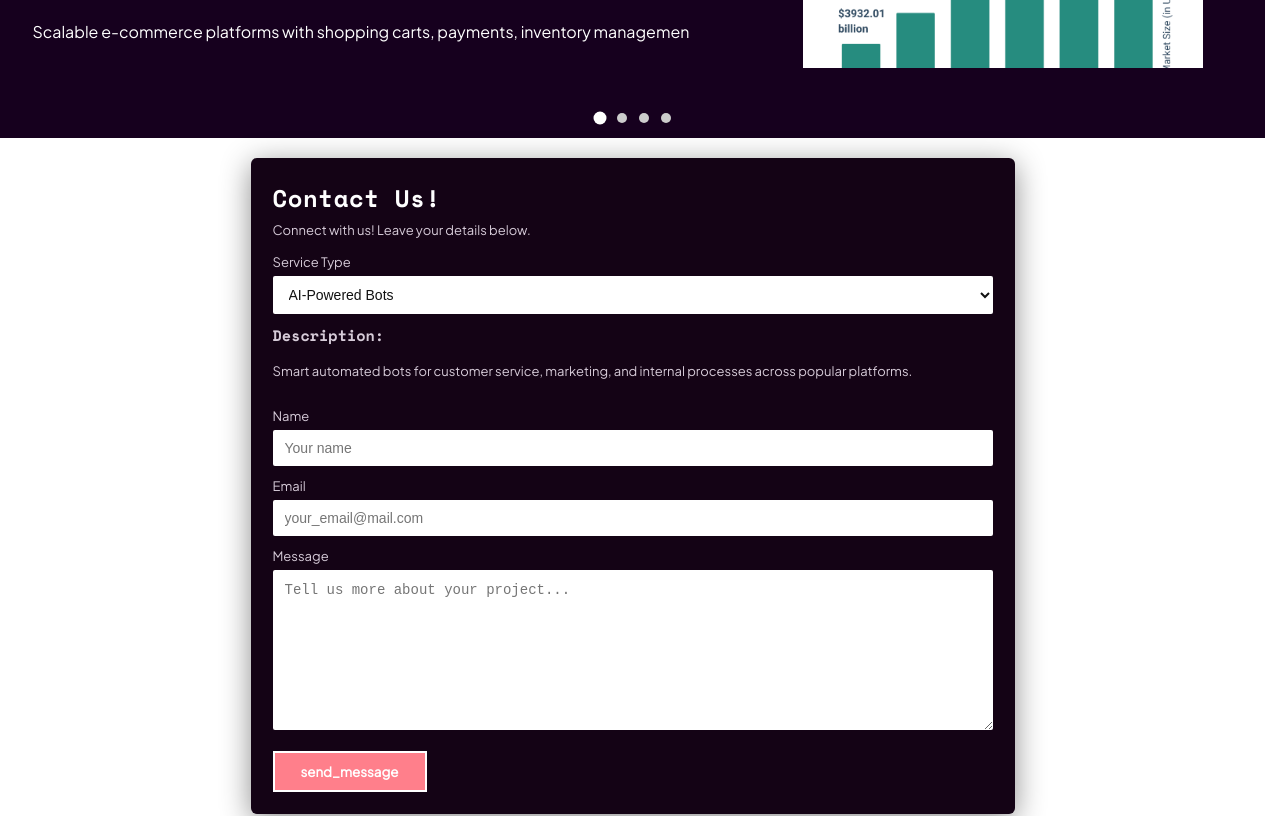
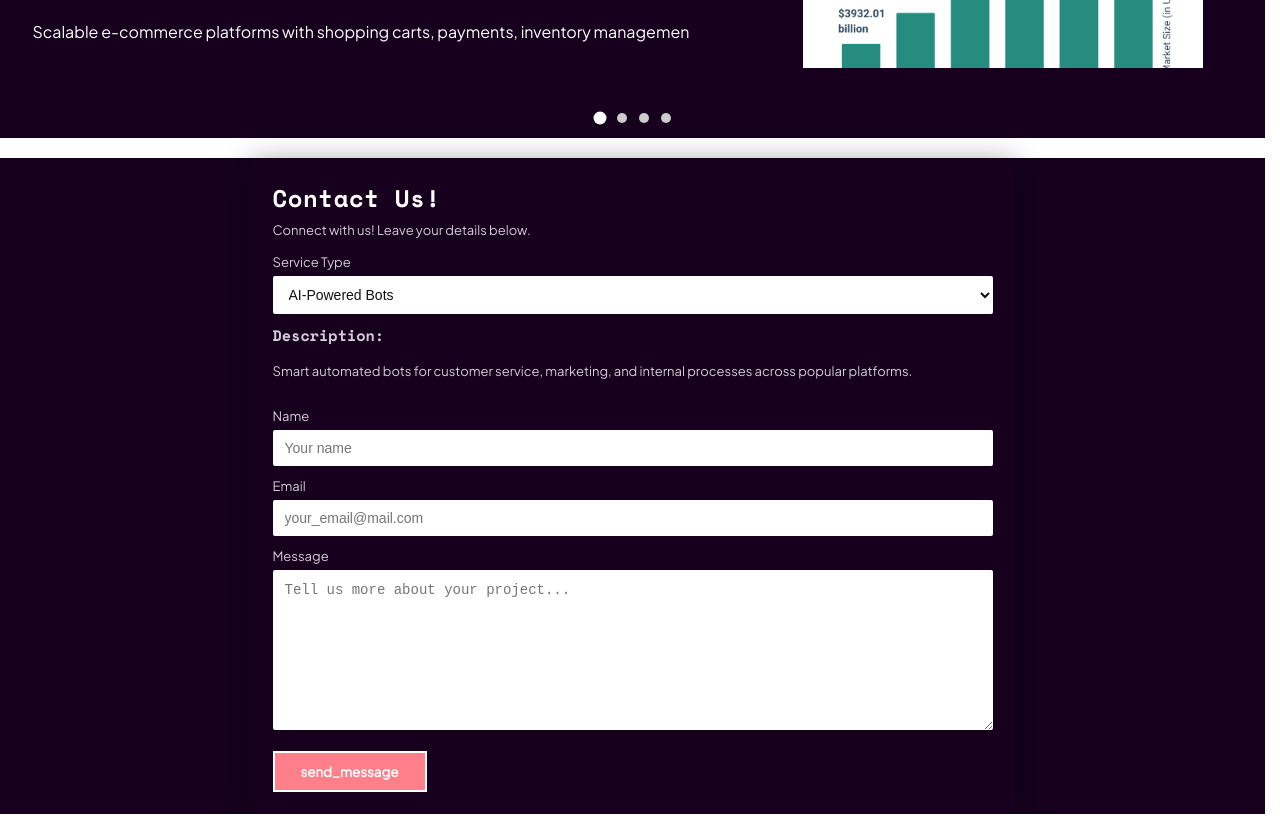
Before and after one commit to ushakovdenys03/qwerty, a React (Vite) app: page / in a window 1280 px wide. Shown: the part 2660-3476 px from the top of the page. Built offline with nearby package versions, Linux system fonts and the light colour scheme.

Commit message:
bgc
dark

```diff
--- a/src/widgets/form/form.module.css
+++ b/src/widgets/form/form.module.css
@@ -13,10 +13,20 @@
 /* ===================== */
 
 .wrapper {
-  padding: 20px;
   display: flex;
+  flex-direction: column;
   justify-content: center;
+  align-items: center;
   box-sizing: border-box;
+  width: 100%;
+  background-color: var(--color-dark);
+}
+
+.wrapper::after,
+.wrapper::before {
+  content: "";
+  border: 10px solid var(--input-bg);
+  width: 100%;
 }
 
 /* ===================== */
@@ -28,7 +38,7 @@
   max-width: 720px;
 
   padding: 22px;
-  background: var(--bg);
+  background: transparent;
   color: var(--white);
 
   box-shadow: 0 6px 30px rgba(0, 0, 0, 0.45);
--- a/src/widgets/service/services.module.css
+++ b/src/widgets/service/services.module.css
@@ -24,8 +24,9 @@
   font-size: 40px;
 }
 
-/* .section {
-  background-color: var(--color-pink);
+/*
+.section {
+  background-color: var(--color-white);
 } */
 
 .building {
```
